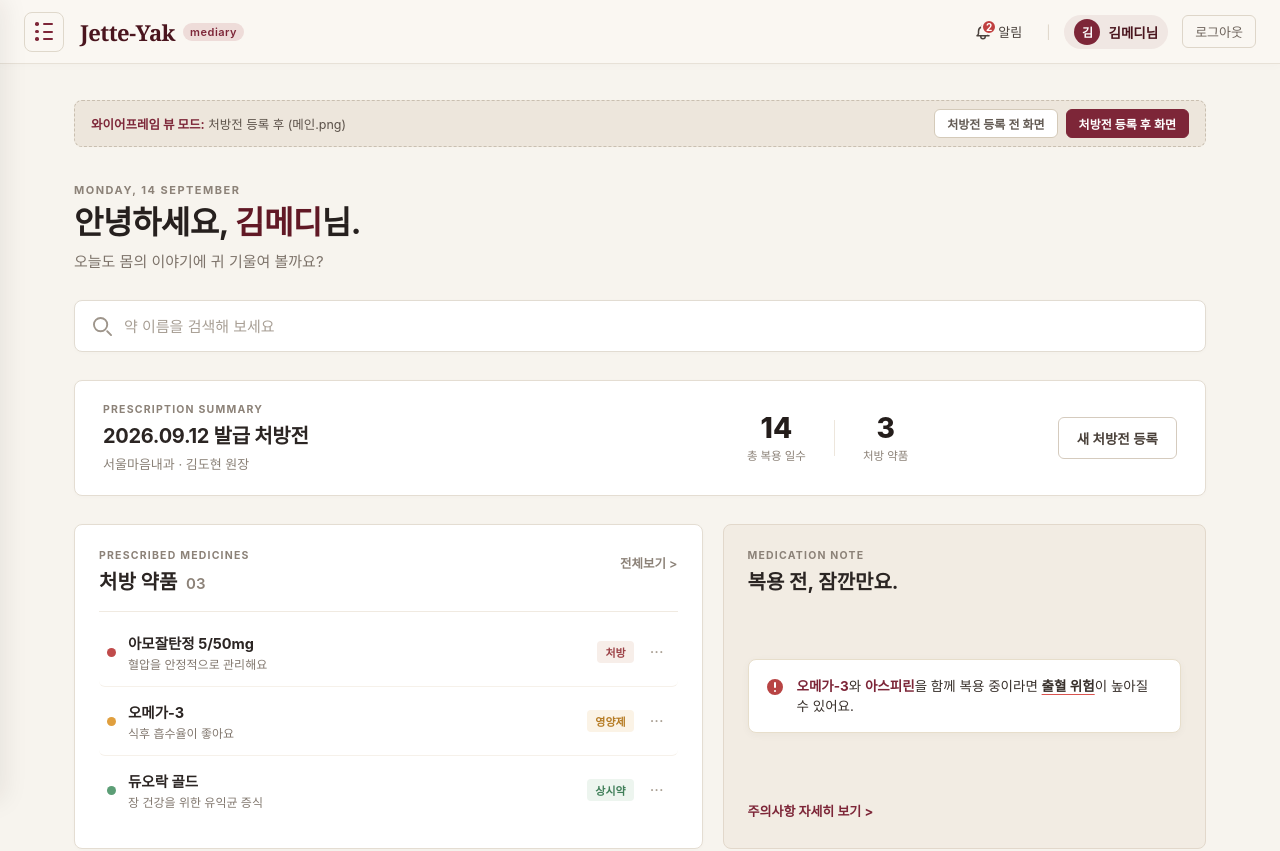
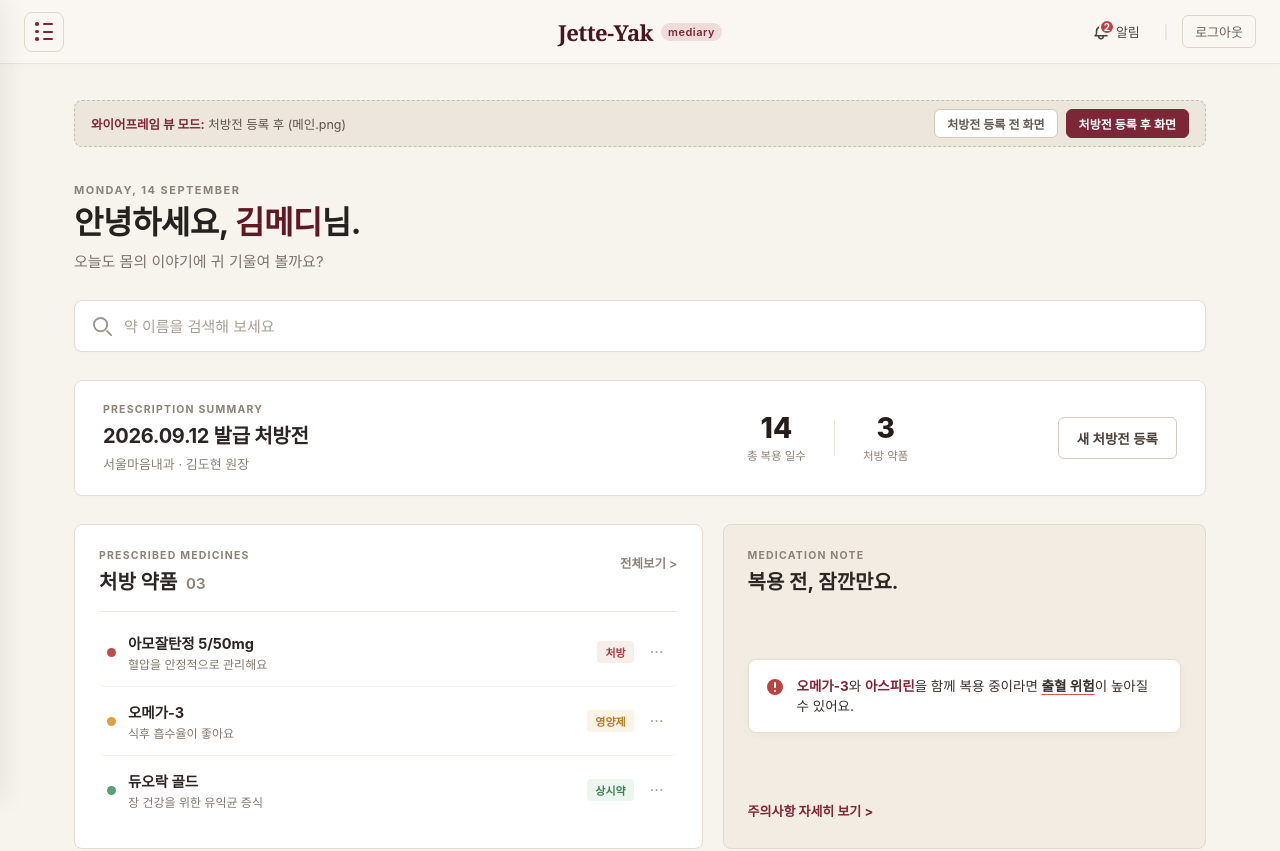
Before and after one commit to jws909/Jette-Yak, a React (Vite) app in the folder frontend/: page / in a window 1280 px wide. Shown: the top 851 px of the page. Built offline with nearby package versions, Linux system fonts and the light colour scheme.

Commit message:
feat: Navbar 로고 중앙 배치 및 사용자 프로필 칩 제거

```diff
--- a/frontend/src/components/layout/Navbar.css
+++ b/frontend/src/components/layout/Navbar.css
@@ -18,20 +18,19 @@
   margin: 0 auto;
   height: 100%;
   padding: 0 24px;
-  display: flex;
+  display: grid;
+  grid-template-columns: 1fr auto 1fr;
   align-items: center;
-  justify-content: space-between;
-  gap: 20px;
+  gap: 16px;
 }
 
 /* --------------------------------------------------------------------------
-   Navbar Left: Menu Toggle & Brand Logo
+   Navbar Left: Menu Toggle
    -------------------------------------------------------------------------- */
 .navbar-left {
   display: flex;
   align-items: center;
-  gap: 16px;
-  flex-shrink: 0;
+  justify-content: flex-start;
 }
 
 /* 와이어프레임 메뉴 아이콘 (3개의 점과 선 구조) */
@@ -84,6 +83,15 @@
   flex: 1;
 }
 
+/* --------------------------------------------------------------------------
+   Navbar Center: Brand Logo (한가운데 배치)
+   -------------------------------------------------------------------------- */
+.navbar-center {
+  display: flex;
+  align-items: center;
+  justify-content: center;
+}
+
 .navbar-logo {
   display: flex;
   align-items: center;
@@ -115,16 +123,14 @@
   letter-spacing: 0.5px;
 }
 
-
-
 /* --------------------------------------------------------------------------
    Navbar Right: 로그인 전 / 후 상태
    -------------------------------------------------------------------------- */
 .navbar-right {
   display: flex;
   align-items: center;
+  justify-content: flex-end;
   gap: 12px;
-  flex-shrink: 0;
 }
 
 .logged-in-actions {
@@ -285,41 +291,7 @@
   color: #a49b90;
 }
 
-/* 프로필 칩 */
-.user-profile-chip {
-  display: flex;
-  align-items: center;
-  gap: 8px;
-  text-decoration: none;
-  padding: 4px 10px;
-  border-radius: 20px;
-  background: #f1ebd0;
-  background: rgba(125, 38, 56, 0.08);
-  transition: all 0.15s ease;
-}
 
-.user-profile-chip:hover {
-  background: rgba(125, 38, 56, 0.15);
-}
-
-.avatar-mini {
-  width: 26px;
-  height: 26px;
-  border-radius: 50%;
-  background: #7d2638;
-  color: #ffffff;
-  font-size: 12px;
-  font-weight: 700;
-  display: flex;
-  align-items: center;
-  justify-content: center;
-}
-
-.user-name-text {
-  font-size: 13.5px;
-  font-weight: 600;
-  color: #4a151e;
-}
 
 /* 로그아웃 버튼 */
 .logout-btn {
@@ -389,7 +361,4 @@
   .logo-badge {
     display: none;
   }
-  .user-name-text {
-    display: none;
-  }
 }
--- a/frontend/src/components/layout/Navbar.jsx
+++ b/frontend/src/components/layout/Navbar.jsx
@@ -6,7 +6,6 @@ export default function Navbar({
   onToggleSidebar,
   isSidebarOpen,
   isLoggedIn,
-  user,
   onLogout,
   onLoginDemoToggle
 }) {
@@ -38,7 +37,7 @@ export default function Navbar({
   return (
     <header className="site-navbar">
       <div className="navbar-container">
-        {/* 좌측: 사이드바 토글 버튼 & 브랜드 로고 */}
+        {/* 좌측: 사이드바 토글 버튼 */}
         <div className="navbar-left">
           <button
             type="button"
@@ -54,14 +53,17 @@ export default function Navbar({
               <span className="bar-row"><i className="dot" /><span className="line" /></span>
             </div>
           </button>
+        </div>
 
+        {/* 중앙: 브랜드 로고 (한가운데 배치) */}
+        <div className="navbar-center">
           <Link to="/" className="navbar-logo">
             <span className="logo-text">Jette-Yak</span>
             <span className="logo-badge">mediary</span>
           </Link>
         </div>
 
-        {/* 우측: 로그인 전 / 후 상태 (와이어프레임 메인화면 & 내비게이션바 명세) */}
+        {/* 우측: 알림 및 로그인/로그아웃 액션 */}
         <div className="navbar-right">
           {isLoggedIn ? (
             <div className="logged-in-actions">
@@ -109,14 +111,6 @@ export default function Navbar({
 
               <span className="nav-divider">|</span>
 
-              {/* 프로필 칩 */}
-              <Link to="/mypage" className="user-profile-chip" title="마이페이지로 이동">
-                <div className="avatar-mini">
-                  {user?.name ? user.name[0] : '김'}
-                </div>
-                <span className="user-name-text">{user?.name || '김메디'}님</span>
-              </Link>
-
               {/* 로그아웃 버튼 */}
               <button
                 type="button"
```
